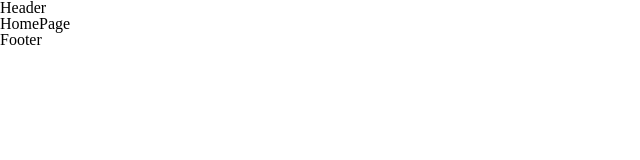
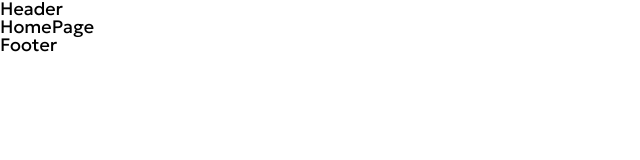
Before and after one commit to eatthecookies/movie-project, a React (Vite) app: page / in a window 1280 px wide. Shown: the top 160 px of the page, without its empty margins (0-640 px from the left). Built offline with nearby package versions, Linux system fonts and the light colour scheme.

Commit message:
Added global font in css

```diff
--- a/src/assets/styles/index.css
+++ b/src/assets/styles/index.css
@@ -122,3 +122,8 @@ table {
   border-collapse: collapse;
   border-spacing: 0;
 }
+
+:root {
+  font-family: "Geologica", sans-serif;
+  font-size: 18px;
+}
```
